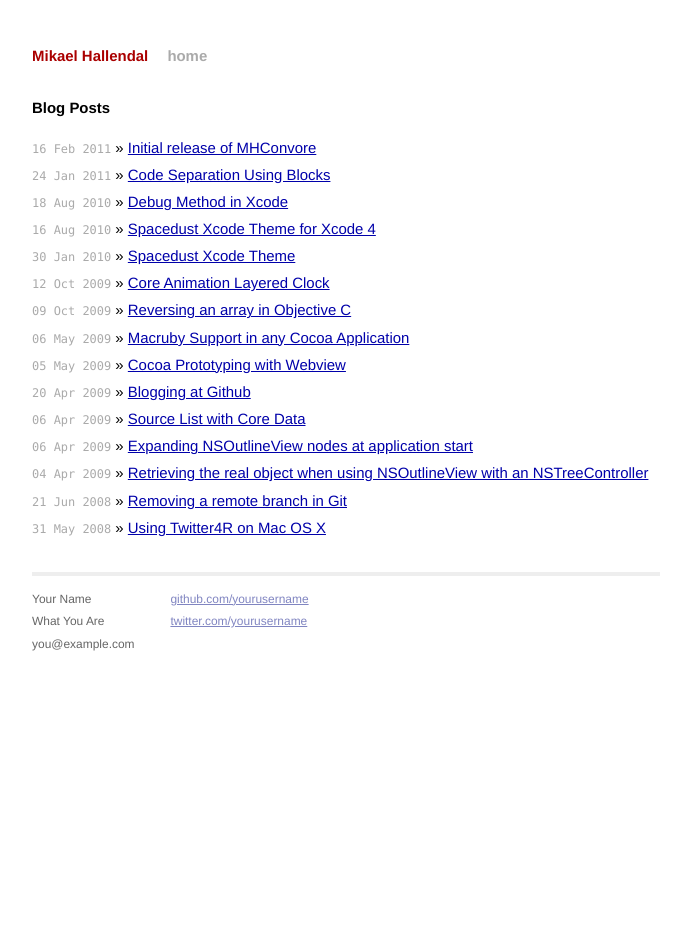
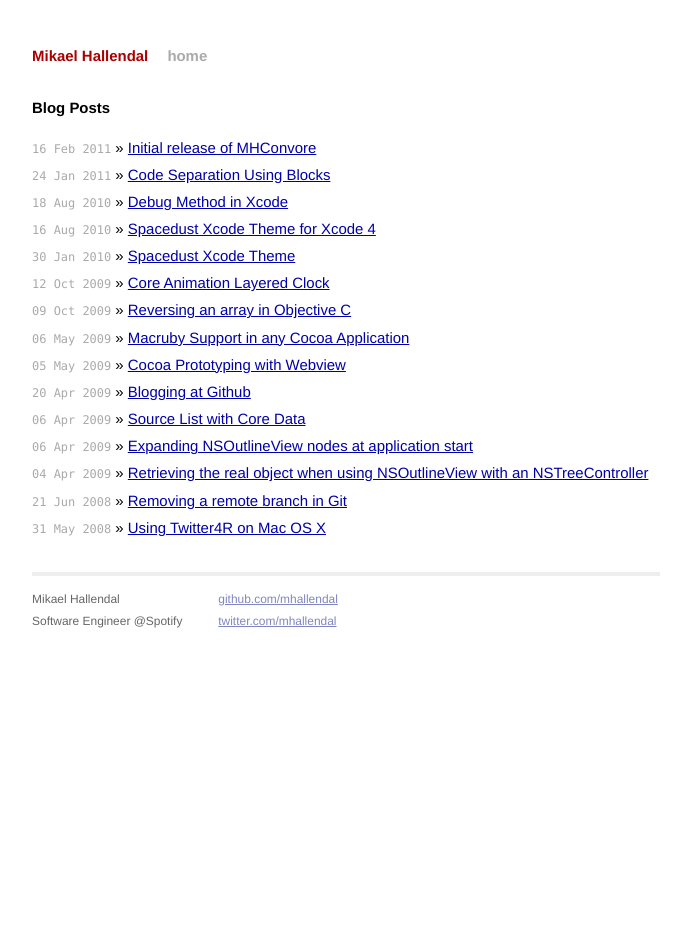
Before and after one commit to hallski/hallski.github.io, a Jekyll site: the page built from index.html, in a window 1280 px wide. Shown: the whole page, without its empty margins (294-985 px from the left). Built offline with Jekyll 4.4.1, drawn with Linux system fonts in a browser that asks for light colours; Markdown is read by kramdown in place of the engine named in the settings.

Commit message:
Set contact information

```diff
--- a/_layouts/default.html
+++ b/_layouts/default.html
@@ -26,15 +26,14 @@
           <div class="footer">
             <div class="contact">
               <p>
-                Your Name<br />
-                What You Are<br />
-                you@example.com
+                Mikael Hallendal<br />
+                Software Engineer @Spotify
               </p>
             </div>
             <div class="contact">
               <p>
-                <a href="https://github.com/yourusername">github.com/yourusername</a><br />
-                <a href="https://twitter.com/yourusername">twitter.com/yourusername</a><br />
+                <a href="https://github.com/mhallendal">github.com/mhallendal</a><br />
+                <a href="https://twitter.com/mhallendal">twitter.com/mhallendal</a><br />
               </p>
             </div>
           </div>
```
